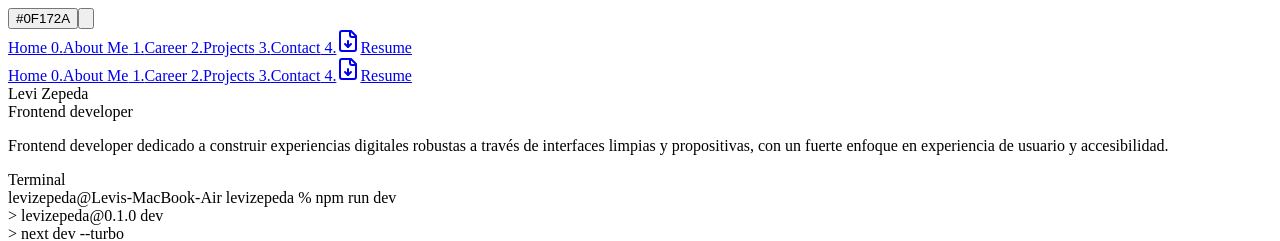
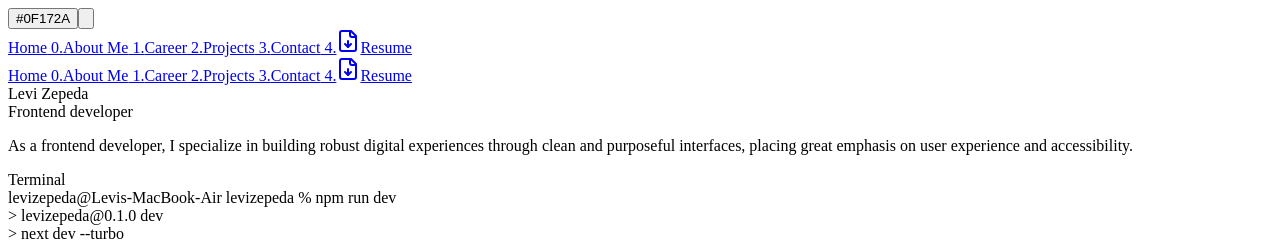
Before and after one commit to lbzepeda/lzepeda.dev, a Next.js app: page / in a window 1280 px wide. Shown: the top 241 px of the page. Built offline with nearby package versions, Linux system fonts and the light colour scheme.

Commit message:
refactor(hero): update hero description to english version and adapt tests
update hero description to english version and adapt tests

```diff
--- a/src/app/components/hero-section/Hero.tsx
+++ b/src/app/components/hero-section/Hero.tsx
@@ -92,25 +92,21 @@ function Hero() {
           </div>
 
           <p className="text-lg text-slate-600 dark:text-slate-400 max-w-2xl">
-            Frontend developer dedicado a construir experiencias digitales{' '}
+            As a frontend developer, I specialize in building{' '}
+            <span className="text-purple-500 dark:text-purple-400">robust</span>{' '}
+            digital experiences through{' '}
+            <span className="text-purple-500 dark:text-purple-400">clean</span>{' '}
+            and{' '}
             <span className="text-purple-500 dark:text-purple-400">
-              robustas
+              purposeful
             </span>{' '}
-            a través de interfaces{' '}
+            interfaces, placing great emphasis on{' '}
             <span className="text-purple-500 dark:text-purple-400">
-              limpias
+              user experience
             </span>{' '}
-            y{' '}
+            and{' '}
             <span className="text-purple-500 dark:text-purple-400">
-              propositivas
-            </span>
-            , con un fuerte enfoque en{' '}
-            <span className="text-purple-500 dark:text-purple-400">
-              experiencia de usuario
-            </span>{' '}
-            y{' '}
-            <span className="text-purple-500 dark:text-purple-400">
-              accesibilidad
+              accessibility
             </span>
             .
           </p>
```
Also changed, not shown: 1 other file (tests, documents, lock files or other folders).
